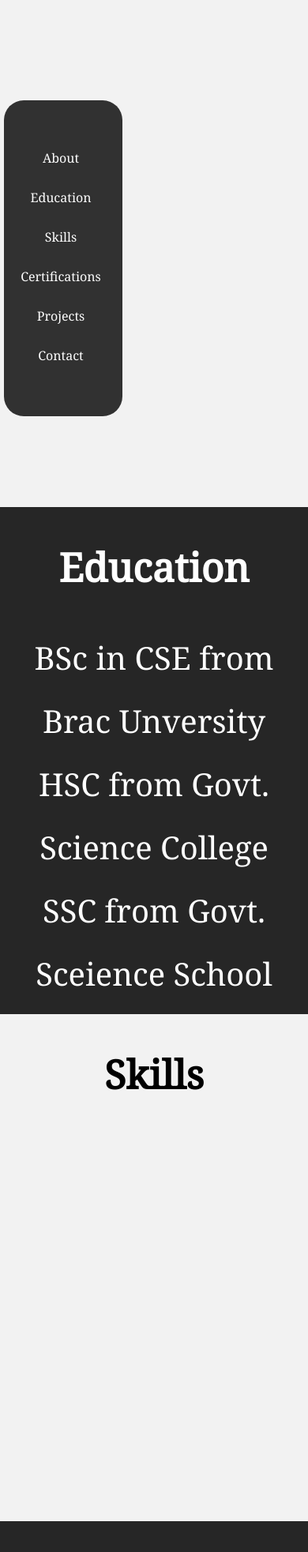
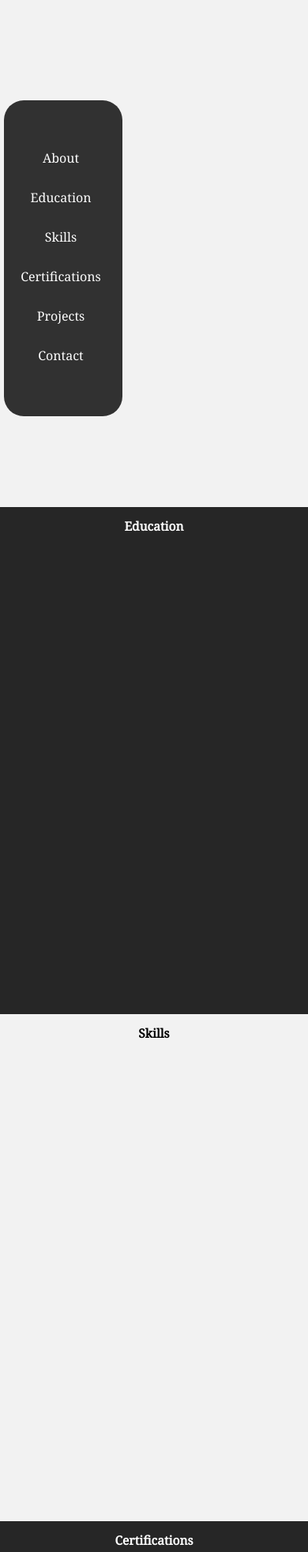
Before and after one commit to MahmudMridul/personal-website, a plain HTML site: page index.html in a window 390 px wide. Shown: the top 1965 px of the page at 79% size. Drawn offline with Linux system fonts and the light colour scheme; some packages are replaced by stand-ins of ours; a script that the page names is missing.

Commit message:
responsive header text

```diff
--- a/css/style_1.css
+++ b/css/style_1.css
@@ -138,7 +138,7 @@ a{
 {
 	color: white;
 	text-align: center;
-	font-size: 50px;
+	font-size: 4vw;
 }
 .education-text
 {
@@ -160,7 +160,7 @@ a{
 .skills-header
 {
 	text-align: center;
-	font-size: 50px;
+	font-size: 4vw;
 }
 
 .certifications
@@ -176,7 +176,7 @@ a{
 {
 	color: white;
 	text-align: center;
-	font-size: 50px;
+	font-size: 4vw;
 }
 
 .projects
@@ -191,7 +191,7 @@ a{
 .projects-header
 {
 	text-align: center;
-	font-size: 50px;
+	font-size: 4vw;
 }
 
 .contact
@@ -207,5 +207,5 @@ a{
 {
 	color: white;
 	text-align: center;
-	font-size: 50px;
+	font-size: 4vw;
 }
--- a/index.html
+++ b/index.html
@@ -56,9 +56,6 @@
 			<section class="education section-dark" id = "education">
 				<h2 class="education-header">Education</h2>
 				<div class="education-text">
-					BSc in CSE from Brac Unversity<br>
-					HSC from Govt. Science College <br>
-					SSC from Govt. Sceience School
 
 				</div>
 			</section>
```
